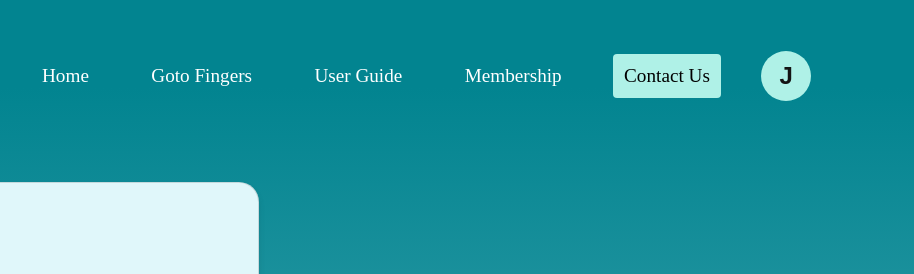
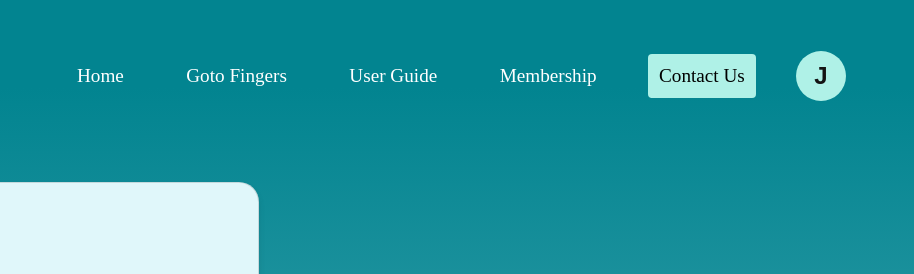
Before and after one commit to Rajz-09/Trial_Based, a website: page contactUs.html in a window 1280 px wide. Shown: the top 274 px of the page, 366-1280 px from the left. Drawn offline with nearby package versions, Linux system fonts and the light colour scheme; a web font is replaced by a local one.

```diff
--- a/css/layout.css
+++ b/css/layout.css
@@ -27,7 +27,7 @@
 
 .navbar {
     display: flex;
-    justify-content: space-evenly;
+    justify-content: space-between;
     align-items: center;
     padding: 1rem 1rem;
     background-color: transparent !important;
```
Also changed, not shown: index.html (+2 -0 lines), mainContent.html (+1 -1 lines), Images/favicon.jpg (added).
